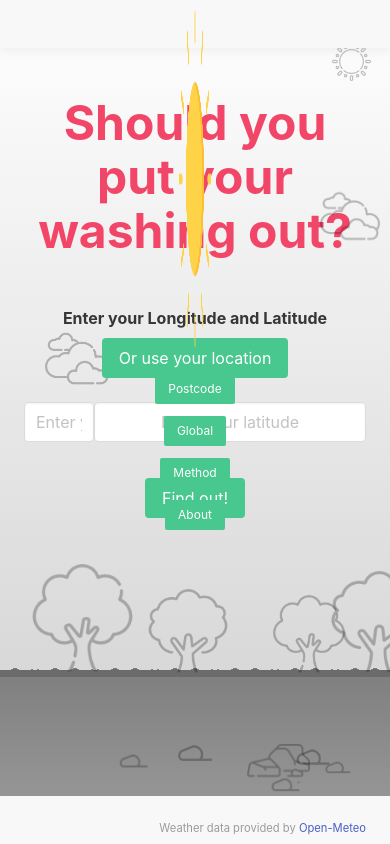
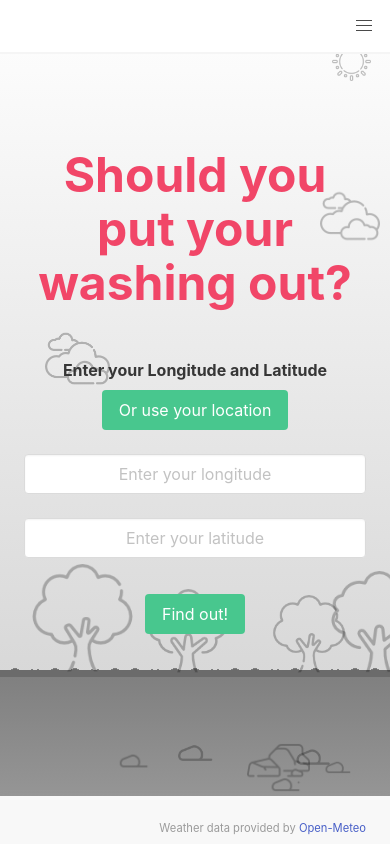
Before and after one commit to Agilethief/Should-I-Put-My-Washing-Out, a Flask app: page /global in a window 390 px wide; the page is wider, and only the part inside the window is pictured. Run offline with Flask 3, Linux system fonts and the light colour scheme.

Commit message:
Introduced proper mobile control scheme

```diff
--- a/WeatherApp/site/static/js/effects.js
+++ b/WeatherApp/site/static/js/effects.js
@@ -14,6 +14,27 @@
     }
   });
 }
+
+document.addEventListener("DOMContentLoaded", () => {
+  // Get all "navbar-burger" elements
+  const $navbarBurgers = Array.prototype.slice.call(
+    document.querySelectorAll(".navbar-burger"),
+    0
+  );
+
+  // Add a click event on each of them
+  $navbarBurgers.forEach((el) => {
+    el.addEventListener("click", () => {
+      // Get the target from the "data-target" attribute
+      const target = el.dataset.target;
+      const $target = document.getElementById(target);
+
+      // Toggle the "is-active" class on both the "navbar-burger" and the "navbar-menu"
+      el.classList.toggle("is-active");
+      $target.classList.toggle("is-active");
+    });
+  });
+});
 
 DetermineNightDay();
 createTrees(4);
--- a/WeatherApp/site/templates/base.html
+++ b/WeatherApp/site/templates/base.html
@@ -25,42 +25,42 @@
   </div>
 
   <div id="menu">
-    <div class="navbar-weather" role="navigation" aria-label="main navigation">
-      <div class="level">
-        <div class="level-left">
-          <div class="level-item">
-            <a href="{{url_for('postcodePage')}}" class="image is-square is-32x32">
-              <img class="" src="/static/images/WeatherIcons/FlatIcon/001-sun.png ">
-            </a>
-          </div>
-        </div>
-        <div class="level-right">
 
-          <div class="level-item">
-            <a href="/" class="button is-small is-success">
+
+    <nav class="navbar has-shadow" role="navigation" aria-label="main navigation">
+      <div class="navbar-brand">
+        <a role="button" class="navbar-burger" aria-label="menu" aria-expanded="false" data-target="navbarMenu">
+          <span aria-hidden="true"></span>
+          <span aria-hidden="true"></span>
+          <span aria-hidden="true"></span>
+        </a>
+      </div>
+      <div id="navbarMenu" class="navbar-menu">
+        <div class="navbar-end">
+          <div class="navbar-item">
+            <a class="navbar-link is-arrowless" href="/" class="button is-small is-success">
               Postcode
             </a>
           </div>
 
-          <div class="level-item">
-            <a href="{{url_for('globalPage')}}" class="button is-small is-success">
+          <div class="navbar-item">
+            <a class="navbar-link is-arrowless" href="{{url_for('globalPage')}}" class="button is-small is-success">
               Global
             </a>
           </div>
-          <div class="level-item">
-            <a href="{{url_for('methodPage')}}" class="button is-small is-success">
+          <div class="navbar-item">
+            <a class="navbar-link is-arrowless" href="{{url_for('methodPage')}}" class="button is-small is-success">
               Method
             </a>
           </div>
-          <div class="level-item">
-            <a href="{{url_for('aboutPage')}}" class="button is-small is-success">
+          <div class="navbar-item">
+            <a class="navbar-link is-arrowless" href="{{url_for('aboutPage')}}" class="button is-small is-success">
               About
             </a>
           </div>
         </div>
-
       </div>
-    </div>
+    </nav>
 
   </div>
 
@@ -76,7 +76,7 @@
         </div>
       </div>
       <div class="level-right">
-        <div class="footer-text">Created and maintained by Timothy Bermanseder</div>
+        <div class="footer-text">Created and maintained by Timothy Bermanseder | v0.11</div>
       </div>
     </div>
   </div>
--- a/WeatherApp/site/templates/global.html
+++ b/WeatherApp/site/templates/global.html
@@ -28,19 +28,24 @@
               </div>
             </div>
           </div>
-          <div class="level has-text-centered">
-            <div class="level-item">
+          <div class="columns is-centered">
+            <div class="column is-third has-text-centered">
 
               <div class="control">
                 <input class="input has-text-centered" type="text" placeholder="Enter your longitude" name="longitude"
                   maxlength="10">
               </div>
-              <div class="control level-item">
+            </div>
+            <div class="column is-third has-text-centered">
+              <div class="control">
                 <input class="input has-text-centered" type="text" placeholder="Enter your latitude" name="lattitude"
                   maxlength="10">
               </div>
             </div>
+
+
           </div>
+
           <div id="inputError" class="pt-0">
             <p class="help">Error</p>
           </div>
```
